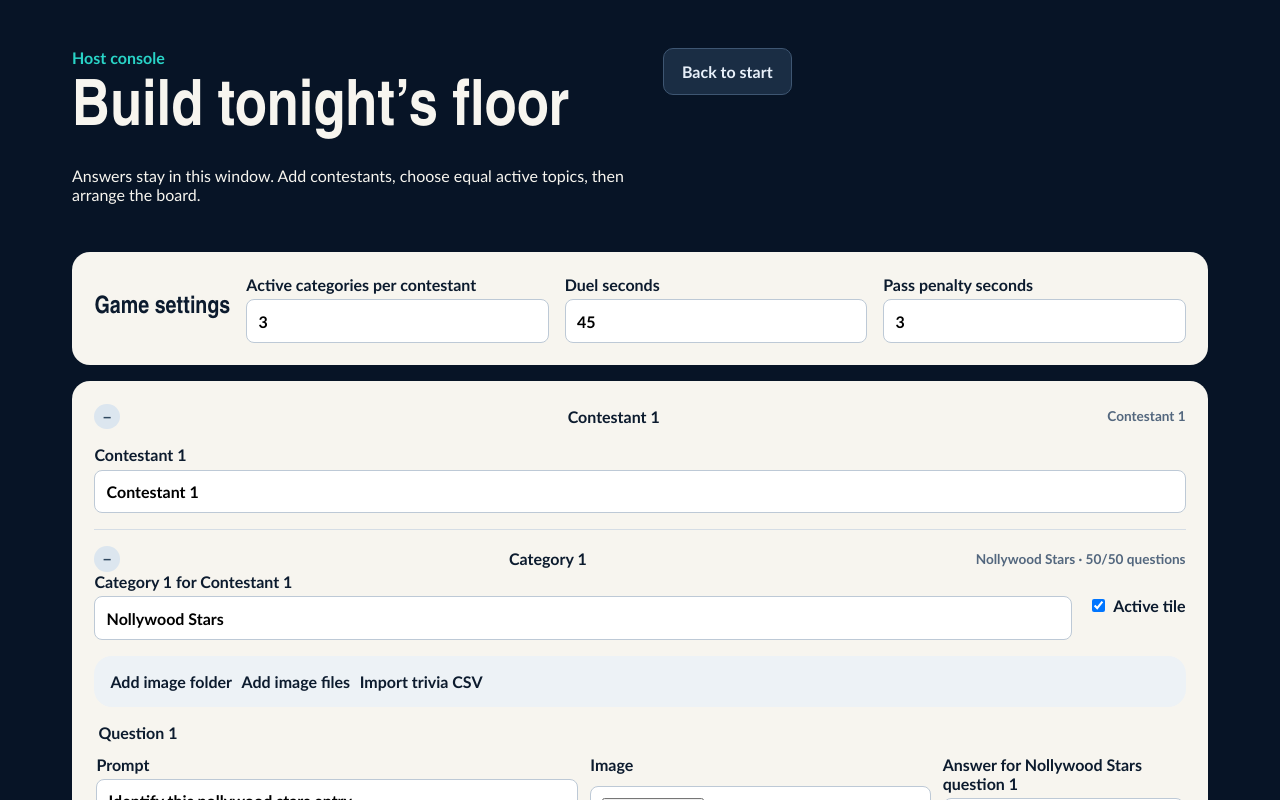
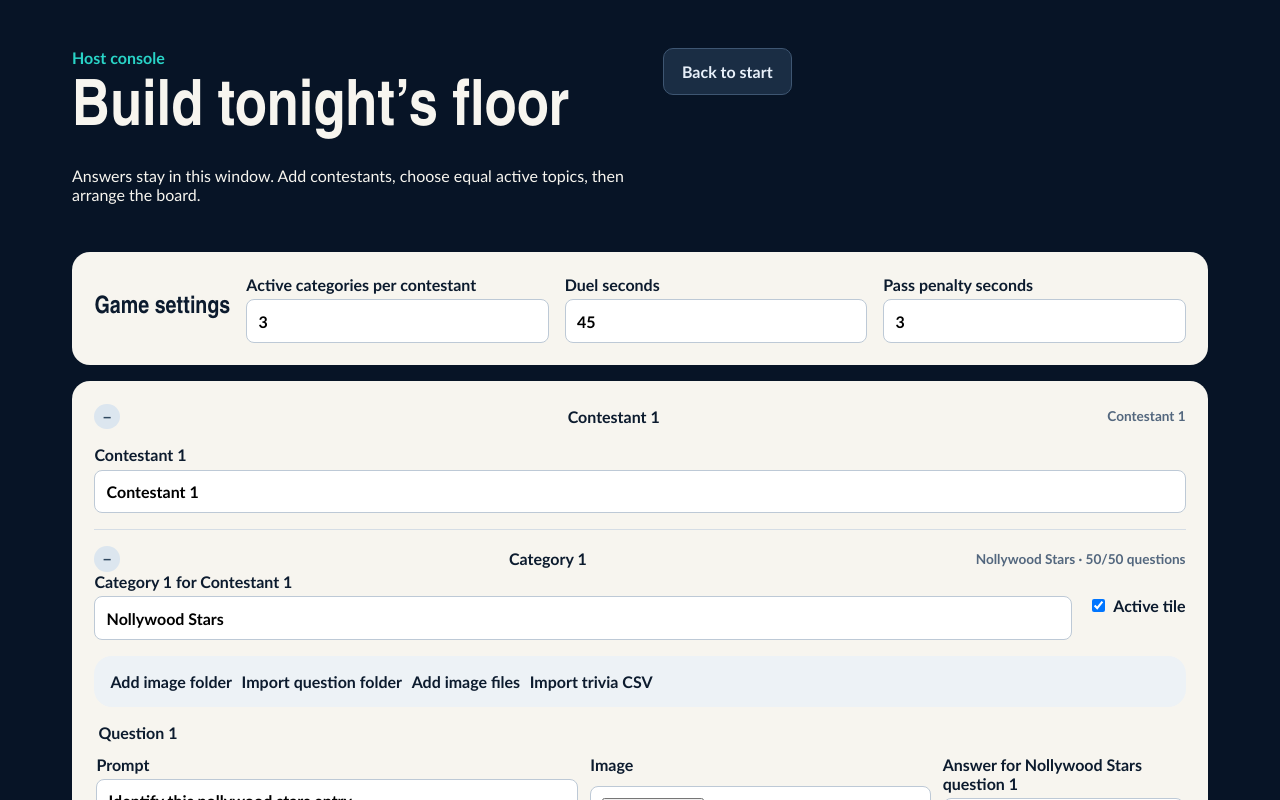
Before and after one commit to ChristopherObocha/Nani, a React (Vite) app: page / in a window 1280 px wide. Both pictures are taken after a click on the button "New test round". Shown: the top 800 px of the page. Built offline with nearby package versions, Linux system fonts and the light colour scheme.

Commit message:
feat: import question folders with referenced images

```diff
--- a/src/components/BulkImport.tsx
+++ b/src/components/BulkImport.tsx
@@ -9,7 +9,7 @@ export interface BulkImportProps {
 }
 
 function candidateFromImage(file: File, index: number): ImportCandidate {
-  return { key: `image-${index}-${file.name}`, kind: 'image', file, answer: normalizeFilenameAnswer(file.name), acceptedAnswers: [] }
+  return { key: `image-${index}-${file.name}`, kind: 'image', file, filename: file.webkitRelativePath || file.name, answer: normalizeFilenameAnswer(file.name), acceptedAnswers: [] }
 }
 
 export function BulkImport({ category, onCommit }: BulkImportProps) {
@@ -32,6 +32,25 @@ export function BulkImport({ category, onCommit }: BulkImportProps) {
     setError('')
     const text = await file.text()
     setCandidates(previous => [...previous, ...parseTriviaCsv(text).map((candidate, index) => ({ ...candidate, key: `${candidate.key}-${previous.length + index}` }))])
+  }
+
+  const addFolder = async (files: FileList | null) => {
+    if (!files) return
+    const allFiles = Array.from(files)
+    const csvFile = allFiles.find(file => file.name.toLowerCase() === 'questions.csv' || file.name.toLowerCase().endsWith('.csv'))
+    if (!csvFile) { setError('Choose a folder containing a questions.csv file and its images'); return }
+    const images = allFiles.filter(file => file.type.startsWith('image/') || /\.(png|jpe?g|webp|gif)$/i.test(file.name))
+    const byPath = new Map(images.flatMap(file => [[file.webkitRelativePath, file] as const, [file.name, file] as const]))
+    const text = await csvFile.text()
+    const folderCandidates = parseTriviaCsv(text).map((candidate, index) => {
+      if (!candidate.filename) return { ...candidate, key: `folder-${index}-${candidate.key}` }
+      const file = byPath.get(candidate.filename) ?? images.find(item => item.name === candidate.filename || item.webkitRelativePath.endsWith(`/${candidate.filename}`))
+      return file
+        ? { ...candidate, key: `folder-${index}-${candidate.key}`, kind: 'image' as const, file }
+        : { ...candidate, key: `folder-${index}-${candidate.key}`, error: `Image file not found: ${candidate.filename}` }
+    })
+    setError('')
+    setCandidates(previous => [...previous, ...folderCandidates])
   }
 
   const updateAnswer = (key: string, answer: string) => setCandidates(previous => previous.map(candidate => candidate.key === key ? { ...candidate, answer } : candidate))
@@ -69,6 +88,7 @@ export function BulkImport({ category, onCommit }: BulkImportProps) {
   return <section className="bulk-import panel">
     <div className="bulk-import-actions">
       <label className="secondary file-button">Add image folder<input aria-label="Bulk add images" type="file" accept="image/*" multiple {...({ webkitdirectory: '', directory: '' } as Record<string, string>)} onChange={event => { addImages(event.target.files); event.currentTarget.value = '' }} /></label>
+      <label className="secondary file-button">Import question folder<input aria-label="Import question folder" type="file" multiple {...({ webkitdirectory: '', directory: '' } as Record<string, string>)} onChange={event => { void addFolder(event.target.files); event.currentTarget.value = '' }} /></label>
       <label className="secondary file-button">Add image files<input type="file" accept="image/*" multiple onChange={event => { addImages(event.target.files); event.currentTarget.value = '' }} /></label>
       <label className="secondary file-button">Import trivia CSV<input type="file" accept=".csv,text/csv" onChange={event => { void addTrivia(event.target.files?.[0]); event.currentTarget.value = '' }} /></label>
     </div>
--- a/src/import/import-types.ts
+++ b/src/import/import-types.ts
@@ -6,6 +6,7 @@ export interface ImportCandidate {
   key: string
   kind: ImportKind
   file?: File
+  filename?: string
   text?: string
   answer: string
   acceptedAnswers: string[]
--- a/src/import/import-utils.ts
+++ b/src/import/import-utils.ts
@@ -68,6 +68,7 @@ export function parseTriviaCsv(csv: string): ImportCandidate[] {
   const questionIndex = headers.indexOf('question')
   const answerIndex = headers.indexOf('answer')
   const acceptedIndex = headers.indexOf('acceptedAnswers')
+  const filenameIndex = headers.indexOf('filename')
   if (questionIndex < 0 || answerIndex < 0) {
     return [rejectedCandidate('row-1', 'CSV must include question and answer headers')]
   }
@@ -83,6 +84,7 @@ export function parseTriviaCsv(csv: string): ImportCandidate[] {
       text: values[questionIndex]?.trim() ?? '',
       answer,
       acceptedAnswers,
+      filename: filenameIndex < 0 ? undefined : values[filenameIndex]?.trim() || undefined,
     }
   }).filter(candidate => candidate.text || candidate.answer || candidate.error)
 }
```
